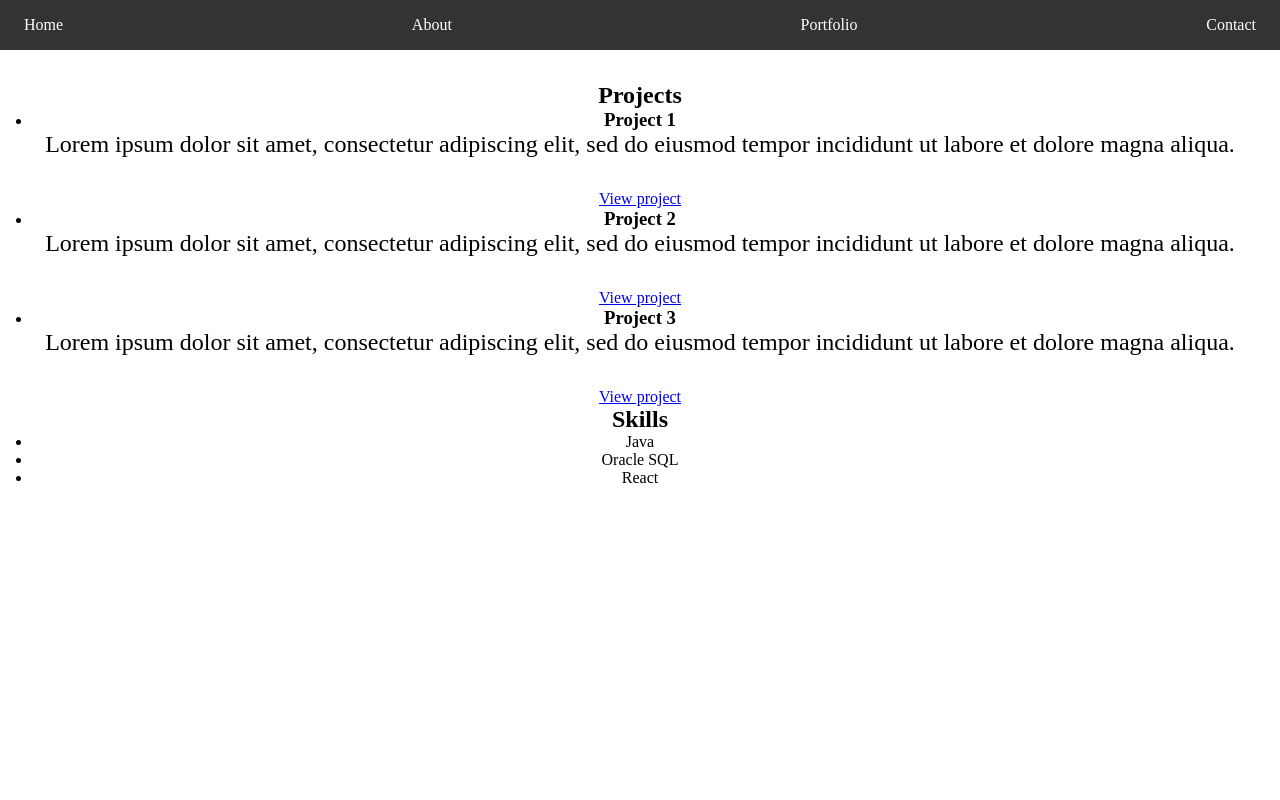
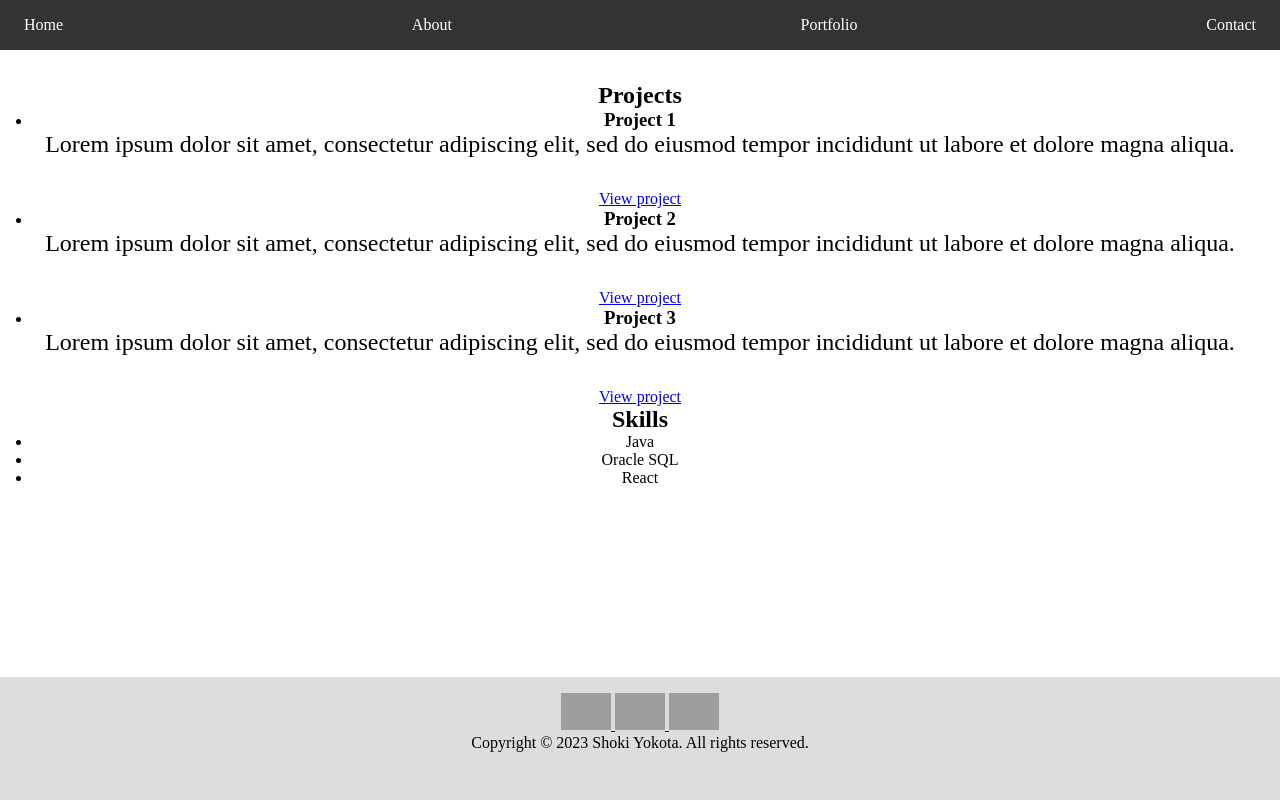
Before and after one commit to ShokiYokota/ShokiYokota.github.io, a plain HTML site: page portfolio.html in a window 1280 px wide. Drawn offline with Linux system fonts and the light colour scheme; grey boxes are pictures that could not be loaded.

Commit message:
footerを修正

```diff
--- a/portfolio.html
+++ b/portfolio.html
@@ -56,5 +56,29 @@
         </ul>
       </section>
     </main>
+    <footer>
+      <a href="https://twitter.com/@gold_shoki">
+        <img
+          src="https://cdn.jsdelivr.net/gh/simple-icons/simple-icons/icons/twitter.svg"
+          alt="Twitter"
+          class="sns-logo"
+        />
+      </a>
+      <a href="https://www.instagram.com/gold_shoki/">
+        <img
+          src="https://cdn.jsdelivr.net/gh/simple-icons/simple-icons/icons/instagram.svg"
+          alt="Instagram"
+          class="sns-logo"
+        />
+      </a>
+      <a href="https://github.com/ShokiYokota">
+        <img
+          src="https://cdn.jsdelivr.net/gh/simple-icons/simple-icons/icons/github.svg"
+          alt="GitHub"
+          class="sns-logo"
+        />
+      </a>
+      <p class="copyright">Copyright &copy; 2023 Shoki Yokota. All rights reserved.</p>
+    </footer>
   </body>
 </html>
--- a/style.css
+++ b/style.css
@@ -25,7 +25,14 @@
   }
 
   /* Styles for the main content */
+  body {
+    min-height: 100vh; /* 画面の高さいっぱいにする */
+    display: flex;
+    flex-direction: column; /* 縦方向に要素を並べる */
+  }
+
   main {
+    flex: 1; /* mainを残りのスペースに伸ばす */
     padding: 2rem;
     text-align: center;
   }
@@ -40,9 +47,16 @@
 
   /* Styles for the footer */
   footer {
+    position: fixed; /* 固定位置にする */
+    bottom: 0; /* 画面の下に固定する */
+    width: 100%;
     background-color: #ddd;
     padding: 1rem;
     text-align: center;
+  }
+
+  .copyright{
+    font-size: 1rem;
   }
 
   .sns-logo {
```
Also changed, not shown: index.html (+1 -1 lines).
